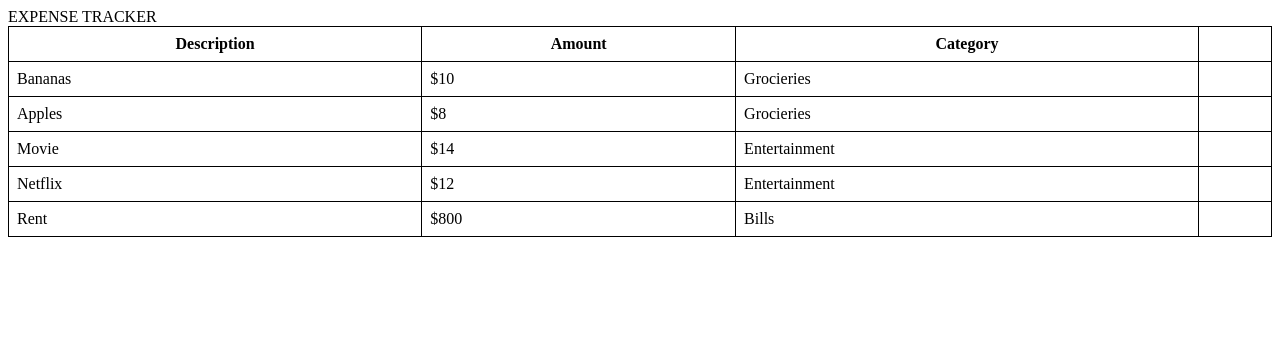
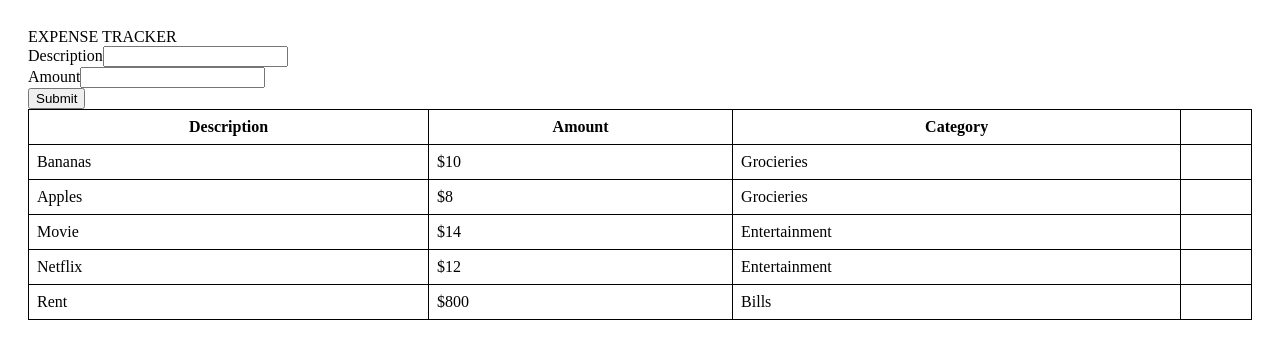
Before and after one commit to hugosundberg/expenseTracker, a React (Vite) app: page / in a window 1280 px wide. Shown: the top 358 px of the page. Built offline with nearby package versions, Linux system fonts and the light colour scheme.

Commit message:
form added

```diff
--- a/src/App.tsx
+++ b/src/App.tsx
@@ -1,10 +1,12 @@
 import "./App.css";
 import ExpenseList from "./components/ExpenseList/ExpenseList";
+import Form from "./components/Form/Form";
 
 function App() {
   return (
     <>
       <div>EXPENSE TRACKER</div>
+      <Form></Form>
       <ExpenseList />
     </>
   );
--- a/src/components/Form/Form.tsx
+++ b/src/components/Form/Form.tsx
@@ -1,10 +1,21 @@
-import React from "react";
-
 const Form = () => {
   return (
-    <Form>
-      <input type="text" />
-    </Form>
+    <form>
+      <div className="mb-3">
+        <label htmlFor="description" className="form-label">
+          Description
+        </label>
+        <input id="description" type="text" className="form-control" />
+      </div>
+      <div className="mb-3">
+        <label htmlFor="amount" className="form-label">
+          Amount
+        </label>
+        <input id="amount" type="number" className="form-control" />
+      </div>
+
+      <button>Submit</button>
+    </form>
   );
 };
 
--- a/src/index.css
+++ b/src/index.css
@@ -0,0 +1,3 @@
+body {
+    padding: 20px;
+}
```
Also changed, not shown: src/main.tsx (+7 -7 lines).
